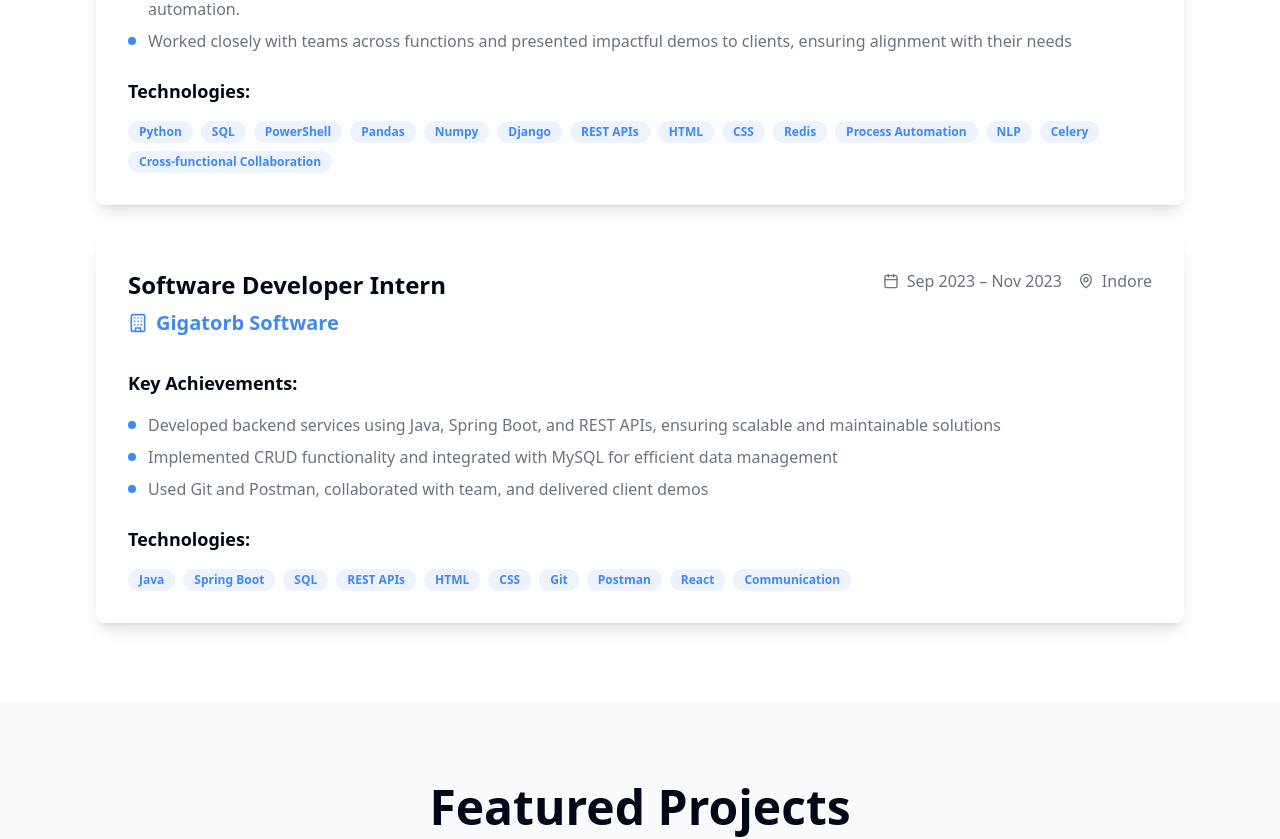
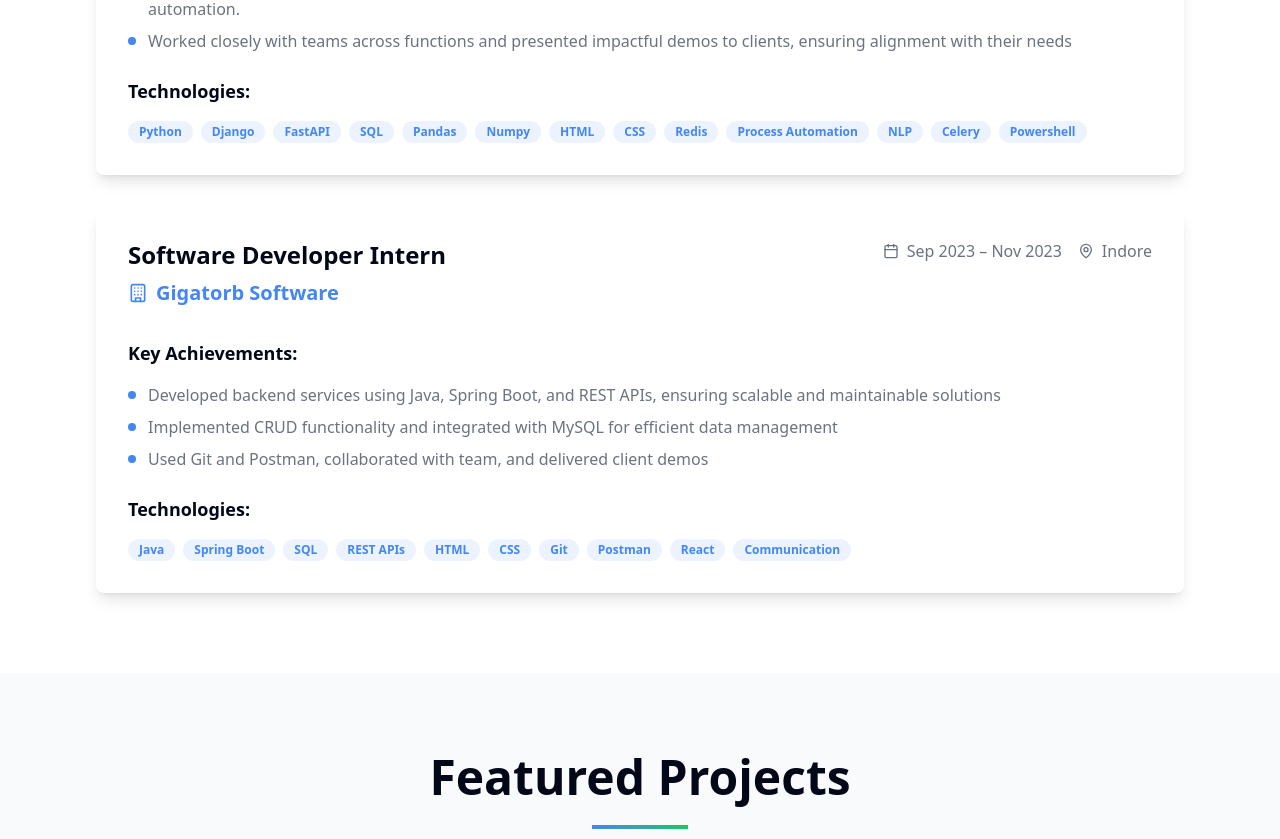
Before and after one commit to DivyanshCoder/My-Portfolio, a React (Vite) app: page / in a window 1280 px wide. Shown: the part 2180-3019 px from the top of the page. Built offline with nearby package versions, Linux system fonts and the light colour scheme.

Commit message:
Adding some skills

```diff
--- a/src/components/ExperienceSection.tsx
+++ b/src/components/ExperienceSection.tsx
@@ -15,7 +15,7 @@ const ExperienceSection = () => {
         "Built and optimized backend services, database operations, and API integrations to support scalable and reliable workflow automation.",
         "Worked closely with teams across functions and presented impactful demos to clients, ensuring alignment with their needs"
       ],
-      skills: ["Python", "SQL", "PowerShell", "Pandas", "Numpy", "Django", "REST APIs", "HTML", "CSS", "Redis",  "Process Automation", "NLP", "Celery", "Cross-functional Collaboration"]
+      skills: ["Python", "Django", "FastAPI", "SQL", "Pandas", "Numpy", "HTML", "CSS", "Redis",  "Process Automation", "NLP", "Celery", "Powershell"]
     },
     {
       title: "Software Developer Intern",
--- a/src/components/ProjectsSection.tsx
+++ b/src/components/ProjectsSection.tsx
@@ -20,7 +20,7 @@ const ProjectsSection = () => {
     {
       title: "WeatherApp",
       description: "🌤️Responsive Django web app that shows real-time weather for any city, with dynamic city-themed backgrounds, smart caching, and Bootstrap UI.",
-      technologies: ["Python", "Django", "MySQL", "HTML", "CSS", "OpenWeatherMap API", "Bootstrap", "Caching"],
+      technologies: ["Python", "Django", "FastAPI", "MySQL", "HTML", "CSS", "OpenWeatherMap API", "Bootstrap", "Caching"],
       features: [
         "Real-time weather data for any city worldwide",
         "Dynamic city backgrounds that change based on search",
@@ -44,7 +44,7 @@ const ProjectsSection = () => {
     {
       title: "Spotify Music Discovery Backend",
       description: "🎸Spotify Music Discovery Backend is a scalable, production-ready REST API service that delivers personalized music recommendations to users. Built with modern backend technologies, this project demonstrates enterprise-level architecture with asynchronous task processing, intelligent caching, user authentication, and comprehensive analytics.",
-      technologies: ["Python", "Django", "PostgreSQL", "Celery", "djangorestframework-simplejwt", "Docker", "Spotify Web API", "Redis"],
+      technologies: ["Python", "Django", "FastAPI", "PostgreSQL", "Celery", "djangorestframework-simplejwt", "Docker", "Spotify Web API", "Redis"],
       features: [
         "Fetch personalized recommendations using Spotify Web API",
         "Redis-powered caching for optimized performance",
--- a/src/components/SkillsSection.tsx
+++ b/src/components/SkillsSection.tsx
@@ -19,7 +19,7 @@ const SkillsSection = () => {
     {
       title: "Frameworks & Libraries",
       icon: <Database className="h-6 w-6" />,
-      skills: ["Django", "Pandas", "NumPy", "ORM", "BeautifulSoup", "Django REST framework", "GenAI"],
+      skills: ["Django", "FastAPI", "NumPy", "ORM", "Pandas", "Django REST framework", "GenAI"],
       color: "primary"
     },
     {
```
